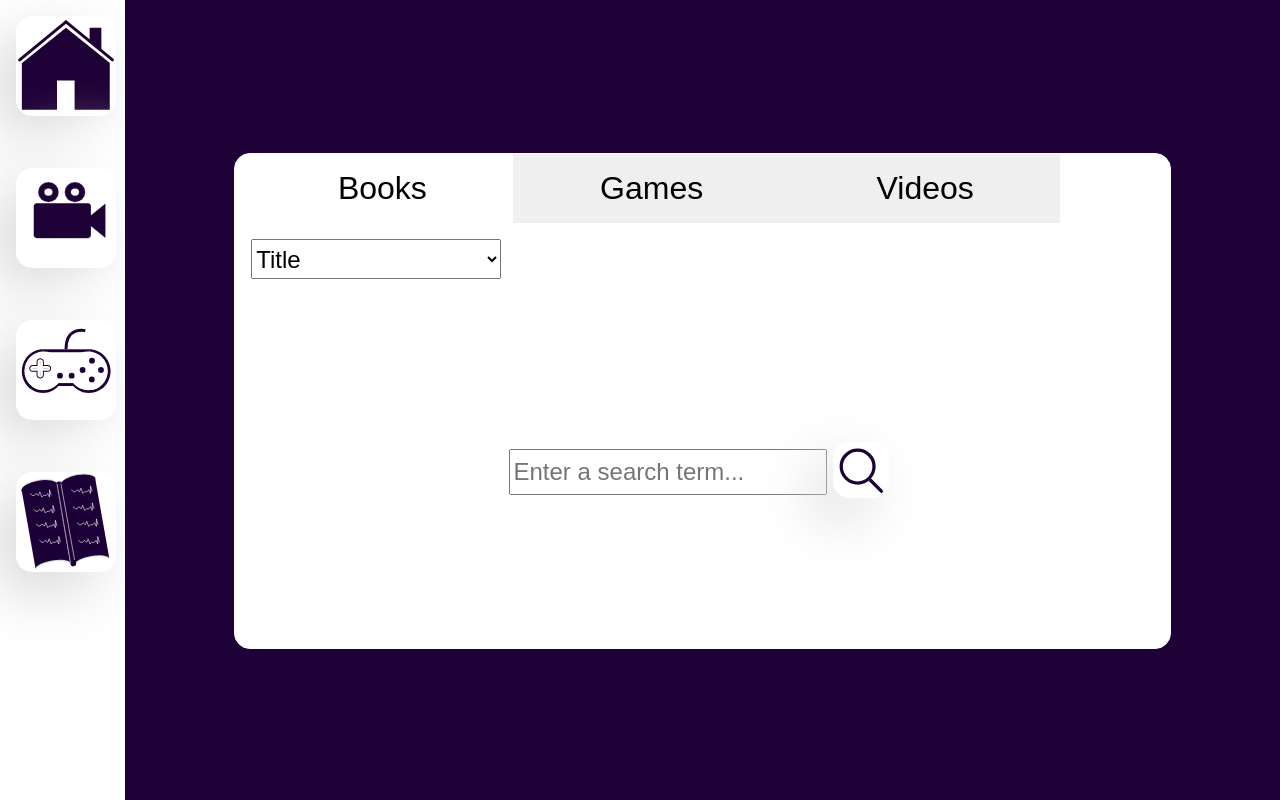
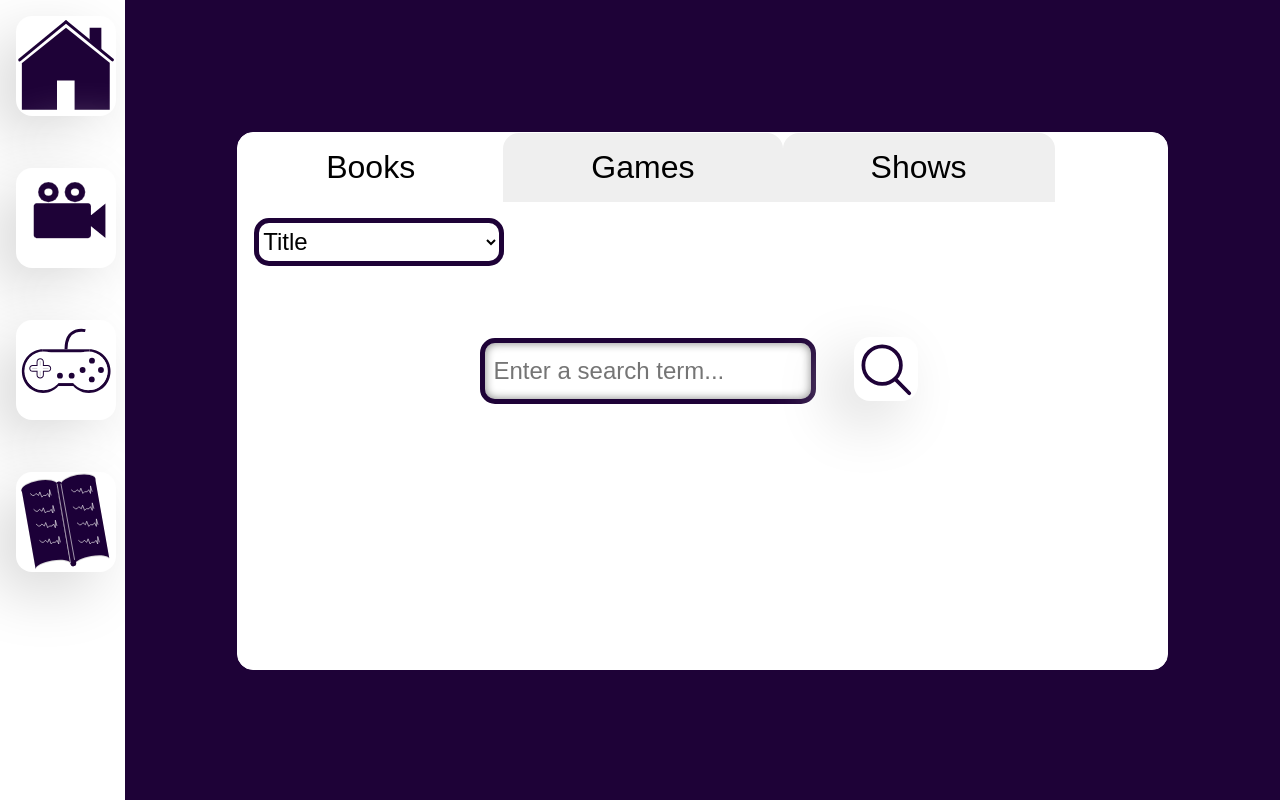
Before and after one commit to anedomansky/collection-tracker, a Vue app: page / in a window 1280 px wide. Built offline with nearby package versions, Linux system fonts and the light colour scheme.

Commit message:
Worked on the SearchPanel component and Search component.

```diff
--- a/src/components/App.vue
+++ b/src/components/App.vue
@@ -20,9 +20,14 @@ export default class App extends Vue {}
 </script>
 
 <style lang="scss">
+*:focus {
+  outline: none;
+}
+
 body {
   margin: 0;
   box-sizing: border-box;
+  min-width: 500px;
 }
 
 #content {
--- a/src/components/CollectionListPage.vue
+++ b/src/components/CollectionListPage.vue
@@ -26,6 +26,7 @@ export default class CollectionListPage extends Vue {
     & .collection-list-page__content {
         display: flex;
         flex-wrap: wrap;
+        color: #ffffff;
 
         & div {
             flex: 0 0 21%;
--- a/src/components/Nav.vue
+++ b/src/components/Nav.vue
@@ -5,7 +5,7 @@
                 <NavIcon icon="home.svg" altText="Home" to="/" />
             </li>
             <li>
-                <NavIcon icon="videos.svg" altText="Videos" to="/collection/list/videos" />
+                <NavIcon icon="videos.svg" altText="Shows" to="/collection/list/shows" />
             </li>
             <li>
                 <NavIcon icon="games.svg" altText="Games" to="/collection/list/games" />
--- a/src/components/NavIcon.vue
+++ b/src/components/NavIcon.vue
@@ -42,9 +42,5 @@ export default class NavIcon extends Vue {
             box-shadow: none;
         }
     }
-
-    & .search {
-        width: 3.5rem;
-    }
 }
 </style>
--- a/src/components/Search.vue
+++ b/src/components/Search.vue
@@ -1,8 +1,8 @@
 <template>
     <article class="search">
-        <button type="button" class="search__tab tab-1" :class="{ active: activeTab === 0 }" @click="toggleTab(0)">Books</button>
-        <button type="button" class="search__tab tab-2" :class="{ active: activeTab === 1 }" @click="toggleTab(1)">Games</button>
-        <button type="button" class="search__tab tab-3" :class="{ active: activeTab === 2 }" @click="toggleTab(2)">Videos</button>
+        <button type="button" tabindex="0" class="search__tab tab-1" :class="{ active: activeTab === 0 }" @click="toggleTab(0)">Books</button>
+        <button type="button" tabindex="0" class="search__tab tab-2" :class="{ active: activeTab === 1 }" @click="toggleTab(1)">Games</button>
+        <button type="button" tabindex="0" class="search__tab tab-3" :class="{ active: activeTab === 2 }" @click="toggleTab(2)">Shows</button>
         <div class="search__panels">
             <SearchPanel :typeValues="['Title', 'Genre', 'Author']" :show="activeTab === 0" :category="'books'" />
             <SearchPanel :typeValues="['Title', 'Genre', 'Developer']" :show="activeTab === 1" :category="'games'" />
@@ -15,7 +15,6 @@
 import { Component, Vue } from 'vue-property-decorator';
 import SearchPanel from './SearchPanel.vue';
 
-// TODO: style component
 @Component({
     components: {
         SearchPanel,
@@ -47,16 +46,13 @@ export default class Search extends Vue {
         background-color: inherit;
     }
 
-    & .search__tab:first-of-type {
-        margin-left: 1rem;
-    }
-
     & .search__tab {
         font-size: inherit;
         border: none;
-        outline: none;
         cursor: pointer;
         padding: 1rem 2rem;
+        border-top-left-radius: 1rem;
+        border-top-right-radius: 1rem;
     }
 
     & .tab-1 {
--- a/src/components/SearchPanel.vue
+++ b/src/components/SearchPanel.vue
@@ -3,10 +3,10 @@
         <select name="Type" id="type" v-model="currentType">
             <option v-for="type in typeValues" :key="type" :value="type">{{ type }}</option>
         </select>
-        <form @submit.prevent="null">
+        <form @submit.prevent="submit">
             <input type="text" placeholder="Enter a search term..." v-model="term" />
-            <button type="submit">
-                <NavIcon icon="search.svg" altText="Search" :to="'/result/list/' + category + '/' + currentType.toLowerCase() + '/' + term" additionalClassNames="search" />
+            <button type="submit" tabindex="0">
+                <img :src="require('@/assets/icons/search.svg')" alt="Search">
             </button>
         </form>
     </div>
@@ -21,7 +21,7 @@ import NavIcon from './NavIcon.vue';
         NavIcon,
     },
 })
-export default class Search extends Vue {
+export default class SearchPanel extends Vue {
     @Prop() private typeValues!: string[];
 
     @Prop() private show!: boolean;
@@ -37,6 +37,11 @@ export default class Search extends Vue {
         this.term = '';
         this.currentType = this.typeValues[0];
     }
+
+    submit() {
+        if (this.term.length === 0) return;
+        this.$router.push(`/result/list/${this.category}/${this.currentType.toLowerCase()}/${this.term}`);
+    }
 }
 </script>
 
@@ -47,17 +52,21 @@ export default class Search extends Vue {
     display: grid;
     grid-template-areas:
     "select . . ."
-    ". . . ."
+    "search search search search"
     "search search search search"
     ". . . .";
     grid-template-rows: min-content 1fr min-content 1fr;
 
     & select {
         grid-area: select;
-        height: 2.5rem;
+        height: 3rem;
         width: 250px;
         font-size: 1.5rem;
         margin-left: 1rem;
+        border: 5px solid #1E0237;
+        border-radius: 15px;
+        background-color: #ffffff;
+        cursor: pointer;
     }
 
     & form {
@@ -69,13 +78,35 @@ export default class Search extends Vue {
         & input {
             height: 2.5rem;
             font-size: 1.5rem;
+            border: 5px solid #1E0237;
+            border-radius: 15px;
+            margin-right: 2rem;
+            padding: 0.5rem;
+            box-shadow: inset 0 0 10px #808080;
+
+            &:focus {
+                box-shadow: none;
+            }
         }
 
         & button {
             grid-area: search;
             border: none;
-            outline: none;
             background: none;
+
+            & img {
+                height: auto;
+                width: 4rem;
+                border-radius: 1rem;
+                background: #ffffff;
+                box-shadow: -20px 20px 60px #d9d9d9,
+                            20px -20px 60px #ffffff;
+
+                &:hover {
+                    box-shadow: inset -20px 20px 60px #d9d9d9,
+                                inset 20px -20px 60px #ffffff;
+                }
+            }
         }
     }
 }
```
